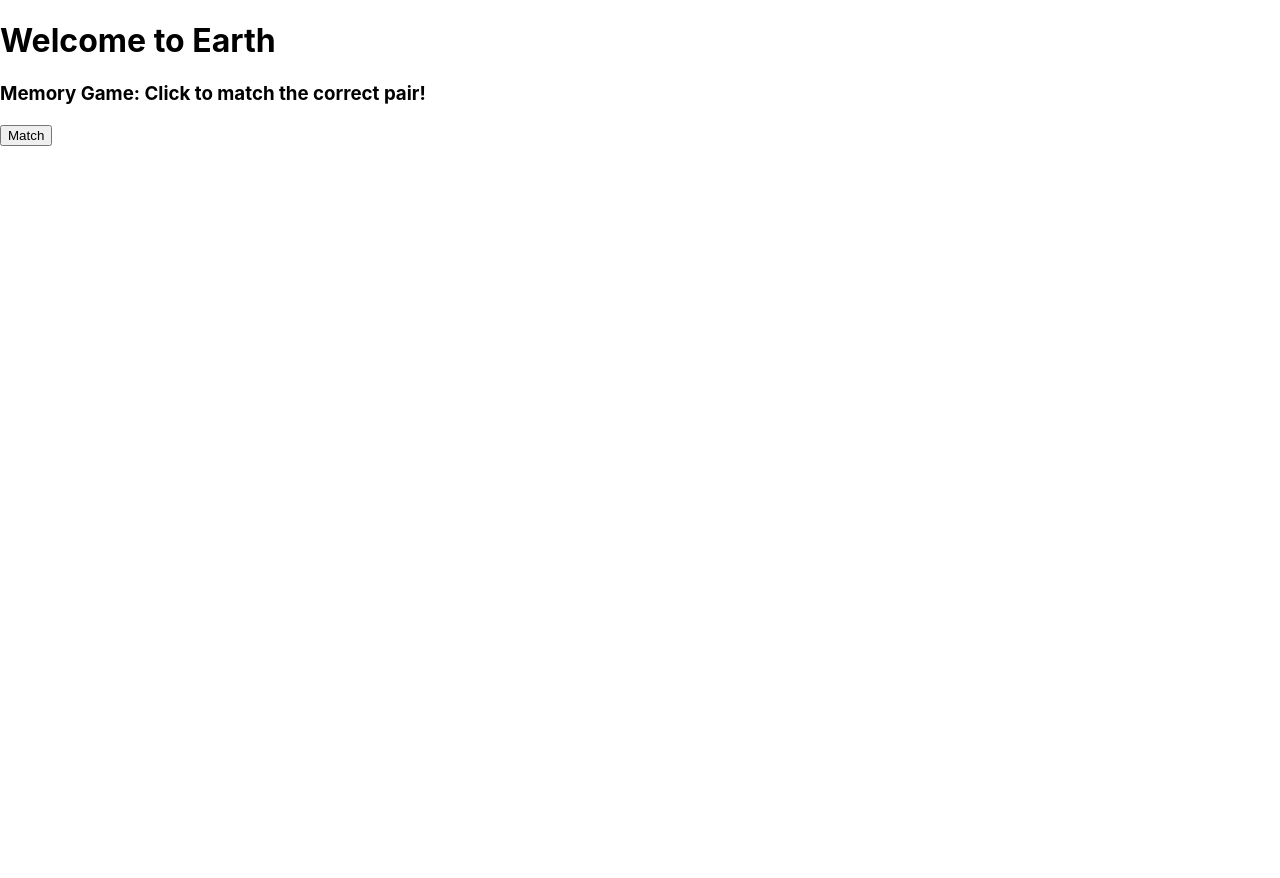
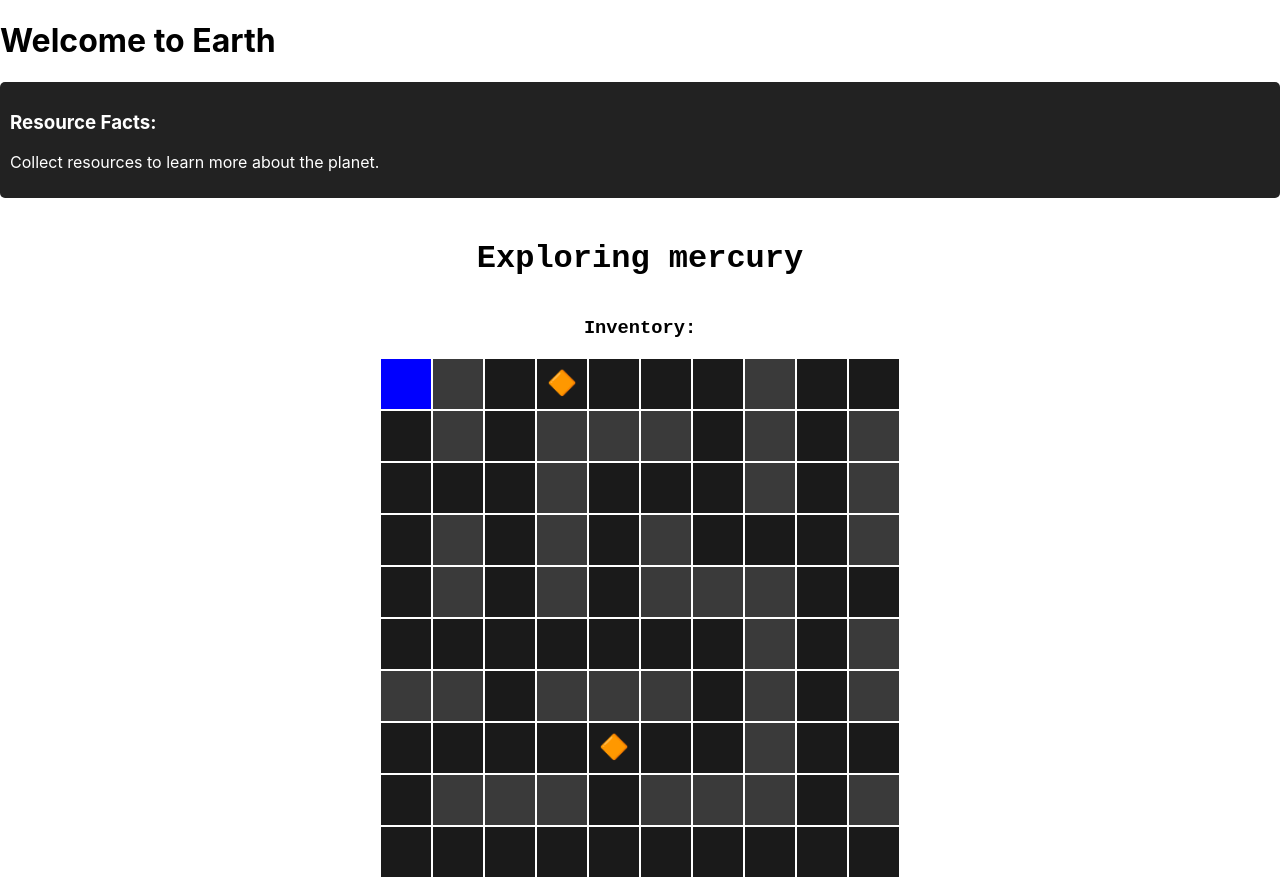
Before and after one commit to Ronnyboy125/Galactic-Explorers, a React (Create React App) app in the folder cbw/: page /planet/Earth in a window 1280 px wide. Before the commit the page ends 800 px from the top, so only its background shows below. Built offline with nearby package versions, Linux system fonts and the light colour scheme.

Commit message:
maze prototype mini game

```diff
--- a/cbw/src/App.css
+++ b/cbw/src/App.css
@@ -58,3 +58,88 @@
 .locked span {
   color: #888888; /* locked planets */
 }
+
+
+/*  */
+
+.maze-container {
+  display: flex;
+  flex-direction: column;
+  align-items: center;
+  justify-content: center;
+  margin-top: 20px;
+  font-family: 'Space Mono', monospace; /* Space-themed font */
+}
+
+.row {
+  display: flex;
+}
+
+.cell {
+  width: 50px;
+  height: 50px;
+  border: 1px solid #fff;
+  display: flex;
+  align-items: center;
+  justify-content: center;
+  font-size: 24px;
+  cursor: pointer;
+}
+
+.path {
+  background-color: #1a1a1a;
+}
+
+.wall {
+  background-color: #333;
+  animation: pulse 2s infinite;
+}
+
+@keyframes pulse {
+  0% {
+    background-color: #333;
+  }
+  50% {
+    background-color: #555;
+  }
+  100% {
+    background-color: #333;
+  }
+}
+
+.player {
+  background-color: #00f;
+  transition: all 0.3s ease;
+}
+
+.fact-box {
+  margin-top: 20px;
+  padding: 10px;
+  background-color: #222;
+  color: #fff;
+  border-radius: 5px;
+  animation: fadeIn 1s ease-in-out;
+}
+
+@keyframes fadeIn {
+  from {
+    opacity: 0;
+  }
+  to {
+    opacity: 1;
+  }
+}
+
+.leave-button {
+  background-color: #28a745;
+  color: white;
+  border: none;
+  padding: 10px 20px;
+  font-size: 16px;
+  cursor: pointer;
+  margin-top: 20px;
+}
+
+.leave-button:hover {
+  background-color: #218838;
+}
--- a/cbw/src/components/MiniGame.js
+++ b/cbw/src/components/MiniGame.js
@@ -1,65 +1,154 @@
-import React, { useState } from 'react';
+import React, { useState, useEffect } from 'react';
+import '../App.css';
 
-function MiniGame({ type, onComplete }) {
-  const [correctAnswers, setCorrectAnswers] = useState(0);
-  // const [puzzleSolved, setPuzzleSolved] = useState(false);
-  // const [memoryMatch, setMemoryMatch] = useState(false);
+// prototype of the maze mini game, need art assets, needs the inventory to be stacked (ie iron ore x 3)
+// better styling, and styling specific to the planet
+// Better information in the popups
+// make it more engaging someone
 
-  // handler for the quiz type minigame
-  const handleQuizAnswer = (isCorrect) => {
-    if (isCorrect) {
-      setCorrectAnswers(correctAnswers + 1);
-      if (correctAnswers + 1 === 3) {
-        onComplete();
+const MAZE_SIZE = 10;
+
+const initialMaze = [
+  [0, 1, 0, 0, 0, 0, 0, 1, 0, 0],
+  [0, 1, 0, 1, 1, 1, 0, 1, 0, 1],
+  [0, 0, 0, 1, 0, 0, 0, 1, 0, 1],
+  [0, 1, 0, 1, 0, 1, 0, 0, 0, 1],
+  [0, 1, 0, 1, 0, 1, 1, 1, 0, 0],
+  [0, 0, 0, 0, 0, 0, 0, 1, 0, 1],
+  [1, 1, 0, 1, 1, 1, 0, 1, 0, 1],
+  [0, 0, 0, 0, 0, 0, 0, 1, 0, 0],
+  [0, 1, 1, 1, 0, 1, 1, 1, 0, 1],
+  [0, 0, 0, 0, 0, 0, 0, 0, 0, 0],
+];
+
+const planetResources = {
+  mercury: [
+    { type: 'Iron Ore', fact: 'Mercury has large deposits of iron, which makes it denser than many other planets.' },
+    { type: 'Sulfur', fact: 'Mercury\'s surface contains sulfur, likely a result of volcanic activity.' },
+  ],
+  mars: [
+    { type: 'Carbon Crystal', fact: 'Mars contains carbon in the form of dry ice at its poles.' },
+    { type: 'Martian Rock', fact: 'Mars has iron-rich rocks that give the planet its distinct red color.' },
+  ],
+};
+
+const getRandomPosition = (maze) => {
+  let x;
+  let y;
+  do {
+    x = Math.floor(Math.random() * MAZE_SIZE);
+    y = Math.floor(Math.random() * MAZE_SIZE);
+  } while (maze[x][y] !== 0); // is it's on a traversable tile?
+  return [x, y];
+};
+
+const MazeGame = ({ planet = 'mercury', onComplete }) => {
+  const [maze, setMaze] = useState(initialMaze);
+  const [playerPosition, setPlayerPosition] = useState([0, 0]);
+  const [fact, setFact] = useState(null);
+  const [inventory, setInventory] = useState(() => {
+    const savedInventory = localStorage.getItem(`inventory-${planet}`);
+    return savedInventory ? JSON.parse(savedInventory) : [];
+  });
+  const [resources, setResources] = useState([]);
+
+  useEffect(() => {
+    if (planetResources[planet]) {
+      const initialResources = planetResources[planet].map((resource) => ({
+        ...resource,
+        position: getRandomPosition(maze),
+      }));
+      setResources(initialResources);
+    }
+  }, [planet]);
+
+  useEffect(() => {
+    localStorage.setItem(`inventory-${planet}`, JSON.stringify(inventory));
+  }, [inventory, planet]);
+
+  const handleKeyDown = (e) => {
+    const [x, y] = playerPosition;
+    switch (e.key) {
+      case 'ArrowUp':
+        if (x > 0 && maze[x - 1][y] === 0) setPlayerPosition([x - 1, y]);
+        break;
+      case 'ArrowDown':
+        if (x < MAZE_SIZE - 1 && maze[x + 1][y] === 0) setPlayerPosition([x + 1, y]);
+        break;
+      case 'ArrowLeft':
+        if (y > 0 && maze[x][y - 1] === 0) setPlayerPosition([x, y - 1]);
+        break;
+      case 'ArrowRight':
+        if (y < MAZE_SIZE - 1 && maze[x][y + 1] === 0) setPlayerPosition([x, y + 1]);
+        break;
+      default:
+        break;
+    }
+  };
+
+  const checkCollection = (x, y) => {
+    const collectedResource = resources.find((res) => res.position[0] === x && res.position[1] === y);
+    if (collectedResource) {
+      setInventory([...inventory, collectedResource.type]);
+      setFact(collectedResource.fact);
+      const updatedResources = resources.filter((res) => res !== collectedResource);
+      setResources(updatedResources);
+
+      if (updatedResources.length === 0) {
+        setFact(prevFact => `${prevFact} All resources collected! You can now leave ${planet}.`);
       }
     }
   };
 
-  // handler for the puzzle minigame (e.g. a simple word scramble or math puzzle)
-  const solvePuzzle = () => {
-    // setPuzzleSolved(true);
-    onComplete();
-  };
+  useEffect(() => {
+    checkCollection(playerPosition[0], playerPosition[1]);
+  }, [playerPosition]);
 
-  // handler for the memory game (very simple version)
-  const handleMemoryMatch = () => {
-    // setMemoryMatch(true);
-    onComplete();
-  };
+  useEffect(() => {
+    window.addEventListener('keydown', handleKeyDown);
+    return () => window.removeEventListener('keydown', handleKeyDown);
+  }, [playerPosition]);
 
   return (
-    <div>
-      {type === 'trivia' && (
-        <div>
-          <h3>Trivia: What is the closest planet to the sun?</h3>
-          <button type="button" onClick={() => handleQuizAnswer(true)}>Mercury</button>
-          <button type="button" onClick={() => handleQuizAnswer(false)}>Mars</button>
+    <div className="game-layout">
+      <div className="fact-box">
+        <h3>Resource Facts:</h3>
+        <p>{fact ? fact : 'Collect resources to learn more about the planet.'}</p>
+      </div>
+      <div className="maze-container">
+        <h1>Exploring {planet}</h1>
+        <div className="inventory">
+          <h3>Inventory:</h3>
+          <ul>
+            {inventory.map((item) => (
+              <li key={item}>{item}</li>
+            ))}
+          </ul>
         </div>
-      )}
-
-      {type === 'puzzle' && (
-        <div>
-          <h3>Solve this puzzle: What is 5 + 3?</h3>
-          <button type="button" onClick={() => solvePuzzle()}>8</button>
-          <button type="button" onClick={() => solvePuzzle()}>10</button>
+        <div className="maze-grid">
+          {maze.map((row, rowIndex) => (
+            <div className="row" key={rowIndex}>
+              {row.map((cell, colIndex) => (
+                <div
+                  className={`cell ${cell === 1 ? 'wall' : 'path'} ${
+                    playerPosition[0] === rowIndex && playerPosition[1] === colIndex ? 'player' : ''
+                  }`}
+                  key={colIndex}
+                >
+                  {resources.some((res) => res.position[0] === rowIndex && res.position[1] === colIndex) && '🔶'}
+                </div>
+              ))}
+            </div>
+          ))}
         </div>
-      )}
-
-      {type === 'memory' && (
-        <div>
-          <h3>Memory Game: Click to match the correct pair!</h3>
-          <button type="button" onClick={() => handleMemoryMatch()}>Match</button>
-        </div>
-      )}
-
-      {type === 'dragdrop' && (
-        <div>
-          <h3>Drag the planets to their correct orbits (placeholder logic)</h3>
-          <button type="button" onClick={() => onComplete()}>Drag and Drop Placeholder</button>
-        </div>
-      )}
+        {resources.length === 0 && (
+          <button type="button" className="leave-button" onClick={onComplete}>
+            Leave Planet
+          </button>
+        )}
+      </div>
     </div>
   );
-}
+};
 
-export default MiniGame;
+export default MazeGame;
--- a/cbw/src/components/Planet.js
+++ b/cbw/src/components/Planet.js
@@ -1,52 +1,50 @@
-import React from "react";
-import { useParams } from "react-router-dom";
+import React, { useEffect, useState } from "react";
+import { useParams, useNavigate, Link } from "react-router-dom";
 import MiniGame from "./MiniGame";
 
-//it essentially grabs the planet's name from the URL using the useParams constant.
-//  When the mini-game is done the handleMiniGameComplete function updates the state to mark it as completed,
-// unlocking a new planet (like venus) and adds an upgrade related to the current planet to the progress object
-// Then... it updates the progress state with these new values
 function Planet({ progress, setProgress }) {
-	const { name } = useParams(); // Get planet name from URL
-	const [miniGameCompleted, setMiniGameCompleted] = React.useState(false); // miniGameCompleted tracks if a mini game is finished.
+  const { name } = useParams();
+  const [miniGameCompleted, setMiniGameCompleted] = useState(false);
+  const navigate = useNavigate();
 
   const handleMiniGameComplete = () => {
     setMiniGameCompleted(true);
     const newProgress = {
       ...progress,
-			unlockedPlanets: [...progress.unlockedPlanets, "Venus"], // example unlock of a next planet
+      unlockedPlanets: [...progress.unlockedPlanets, "Venus"],
       upgrades: [...progress.upgrades, `${name} Upgrade`],
     };
     setProgress(newProgress);
   };
 
-	const getMiniGameType = (planetName) => {
-		// maybe we can have specific minigames for specific planets or do it randomly
-		switch (planetName) {
-			case "Mercury":
-				return "trivia";
-			case "Venus":
-				return "puzzle";
-			case "Earth":
-				return "memory";
-			default:
-				return "trivia";
+  // Redirect to the solar system after 5 seconds if the user doesn’t click "Leave Planet"
+  useEffect(() => {
+    if (miniGameCompleted) {
+      const timer = setTimeout(() => {
+        navigate("/solarsystem");
+      }, 5000); // 5-second delay
+      return () => clearTimeout(timer); // Cleanup timer
     }
-	};
+  }, [miniGameCompleted, navigate]);
 
   return (
     <div className="planet-page">
       <h1>Welcome to {name}</h1>
       {!miniGameCompleted ? (
         <MiniGame
-					type={getMiniGameType(name)}
+          type="trivia"
           onComplete={handleMiniGameComplete}
         />
       ) : (
         <div>
           <h2>Mini game completed!</h2>
-					<p>Upgrade received : {name} Upgrade </p>
+          <p>Upgrade received: {name} Upgrade</p>
           <p>Next planet unlocked!</p>
+          {/* Leave Planet Button */}
+          <Link to="/solarsystem">
+            <button>Leave Planet</button>
+          </Link>
+          <p>Redirecting to Solar System in 5 seconds...</p>
         </div>
       )}
     </div>
```
Lines whose indentation alone changed are shown as unchanged.
